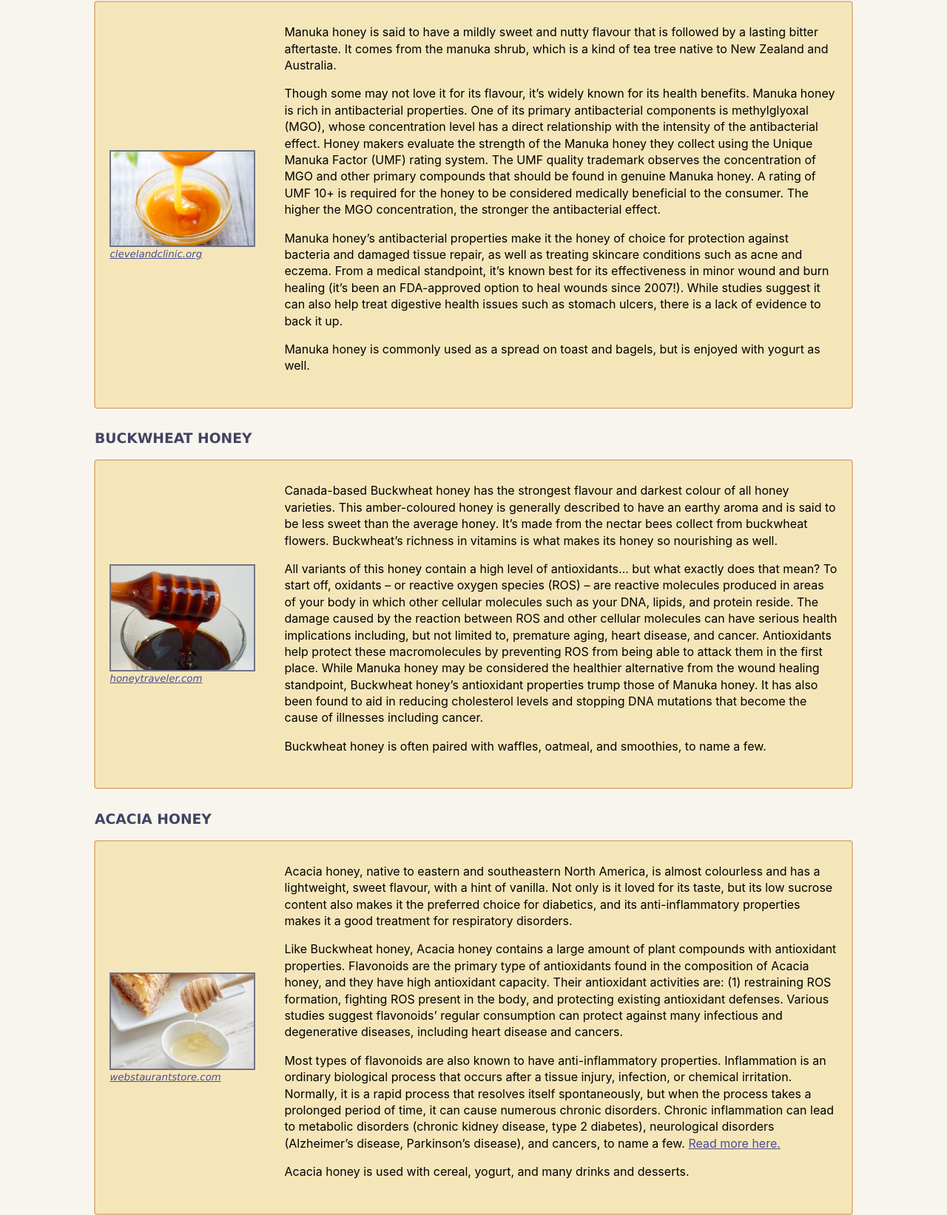
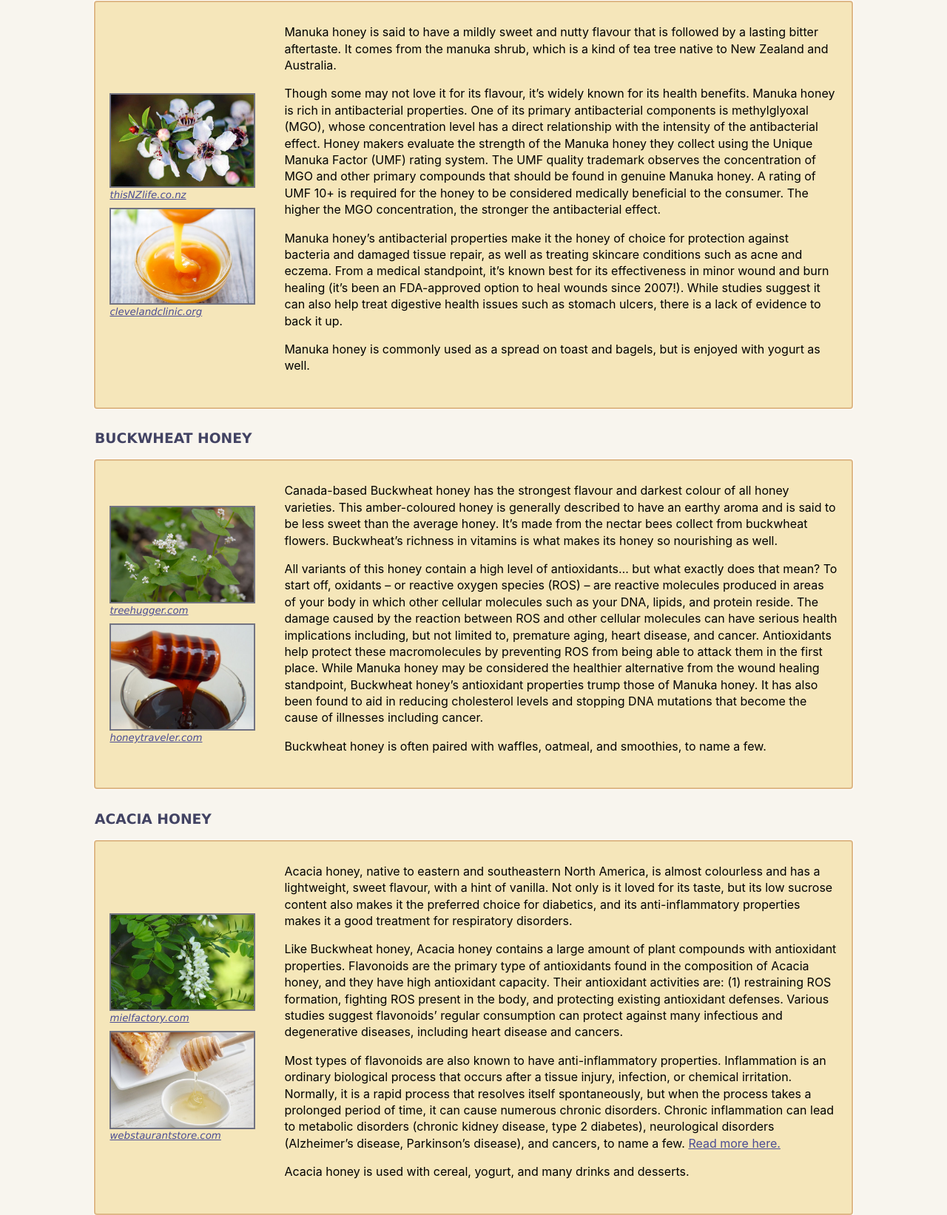
Before and after one commit to rabiaq123/CIS1050_A2, a plain HTML site: page index.html in a window 1280 px wide. Shown: the part 1422-3065 px from the top of the page at 74% size. Drawn offline with Linux system fonts and the light colour scheme.

Commit message:
Added photo of each honey's plant source

```diff
--- a/index.html
+++ b/index.html
@@ -224,6 +224,15 @@
       <div class="honey-section">
         <div class="honey-content">
           <!-- honey image -->
+          <div style="margin: 0%">
+            <div class="honey-image">
+              <img src="manuka-plant.jpg" alt="manuka honey plant source" style="border: 2px solid var(--imageborder);">
+              <cite style="width: auto;">
+                <a href="https://thisnzlife.co.nz/consider-planting-manuka/">
+                  thisNZlife.co.nz
+                </a>
+              </cite>
+            </div>
             <div class="honey-image">
               <img src="manuka.jpg" alt="manuka honey" style="border: 2px solid var(--imageborder);">
               <cite style="width: auto;">
@@ -231,6 +240,7 @@
                   clevelandclinic.org
                 </a>
               </cite>
+            </div>
           </div>
           <!-- honey info -->
           <div class="honey-info">
@@ -265,7 +275,16 @@
       <h3 id="buckwheat" style="text-transform: uppercase; padding-top:2%; margin-top:0%;"> Buckwheat Honey </h3>
       <div class="honey-section">
         <div class="honey-content">
-          <!-- honey image -->
+          <!-- honey images -->
+          <div style="margin: 0%">
+            <div class="honey-image">
+              <img src="buckwheat-plant.jpg" alt="buckwheat honey plant source" style="border: 2px solid var(--imageborder);">
+              <cite style="width: auto;">
+                <a href="https://www.treehugger.com/buckwheat-plant-5111362">
+                  treehugger.com
+                </a>
+              </cite>
+            </div>
             <div class="honey-image">
               <img src="buckwheat.jpg" alt="buckwheat honey" style="border: 2px solid var(--imageborder);">
               <cite style="width: auto;">
@@ -273,6 +292,7 @@
                   honeytraveler.com
                 </a>
               </cite>
+            </div>
           </div>
           <!-- honey info -->
           <div class="honey-info">
@@ -303,7 +323,16 @@
       <h3 id="acacia" style="text-transform: uppercase; padding-top:2%; margin-top:0%;"> Acacia Honey </h3>
       <div class="honey-section">
         <div class="honey-content">
-          <!-- honey image -->
+          <!-- honey images -->
+          <div style="margin: 0%">
+            <div class="honey-image">
+              <img src="acacia-plant.jpg" alt="acacia honey plant source" style="border: 2px solid var(--imageborder);">
+              <cite style="width: auto;">
+                <a href="https://www.miel-factory.com/en/blogs/blog/le-miel-dacacia-le-miel-monofloral-le-plus-consomme-en-france">
+                  mielfactory.com
+                </a>
+              </cite>
+            </div>
             <div class="honey-image">
               <img src="acacia.jpg" alt="acacia honey" style="border: 2px solid var(--imageborder);">
               <cite style="width: auto;">
@@ -311,6 +340,7 @@
                   webstaurantstore.com
                 </a>
               </cite>
+            </div>
           </div>
           <!-- honey info -->
           <div class="honey-info">
```
Also changed, not shown: acacia-plant.jpg (added), buckwheat-plant.jpg (added), manuka-plant.jpg (added). Lines whose indentation alone changed are shown as unchanged.
